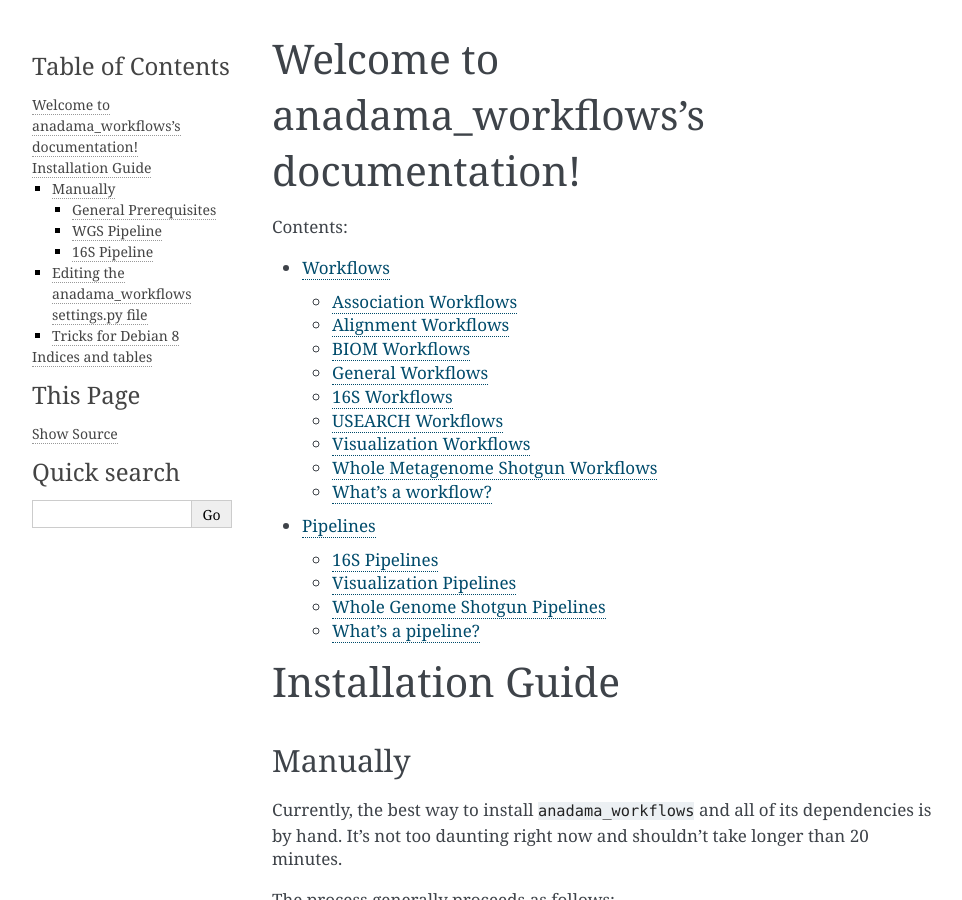
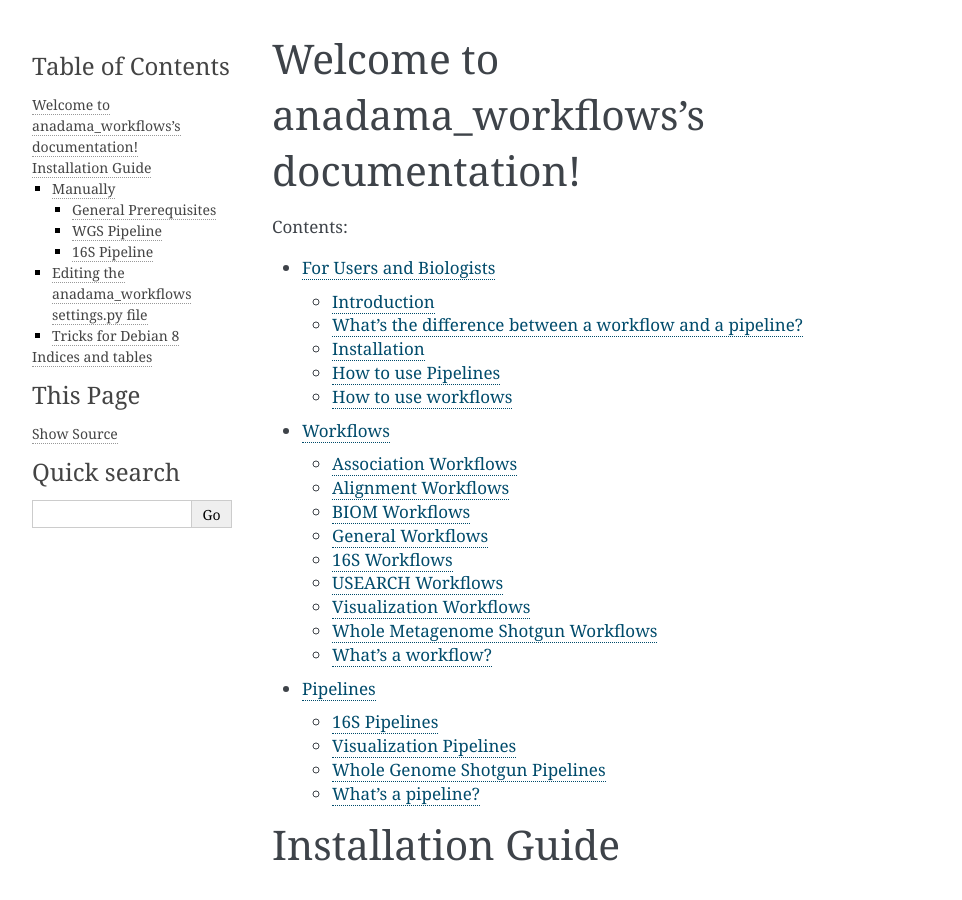
Before and after one commit to biobakery/anadama_workflows, a Sphinx documentation site: the page built from doc/index.rst, in a window 1280 px wide and 900 px high. Shown: the whole window, without its empty margins (148-1110 px from the left). Built offline with Sphinx 7.4.7, drawn with Linux system fonts in a browser that asks for light colours; formulas are drawn with MathJax 3; some of the changed lines change nothing that is shown.

Commit message:
add info for users

```diff
--- /dev/null
+++ b/doc/biologists.rst
@@ -0,0 +1,141 @@
+########################
+For Users and Biologists
+########################
+
+Introduction
+============
+
+AnADAMA is a tool that orchestrates analysis tasks.
+``anadama_workflows`` is a collection of routines that plug in to
+AnADAMA to perform specific tasks like running MetaPhlAn for taxonomic
+profiling of WGS sequences. The routines in ``anadama_workflows``
+often rely on third party tools being installed. Think of this
+ecosystem like a puppet show: the puppeteer is AnADAMA, the brackets
+and strings are in ``anadama_workflows``, the third party tools
+are the puppets, and the director is the user (you!).
+
+AnADAMA knows and works with workflows and
+pipelines. ``anadama_workflows`` contains a healthy number of
+workflows and also contains a handful of pipelines. AnADAMA also
+exposes a number of interfaces to use workflows and pipelines. The
+sections below detail how to use workflows and pipelines.
+
+
+What's the difference between a workflow and a pipeline?
+========================================================
+
+A workflow is AnADAMA's smallest reproduceable unit of work. Workflows
+make tasks, AnADAMA executes the tasks, moving the overall project or
+analysis one step closer to completion. Workflows are like one-dish
+recipies: the chef reads the recipe and uses tools like a pan and heat
+to move a meal one step closer to completion. Just as a recipe isn't
+the dish, a workflow is not a task.
+
+A pipeline is AnADAMA's collection of workflows. Think of a pipeline
+like a stack of recipies to make a breakfast: eggs benedict,
+strawberry and green salad, coffee, and freshly pressed
+juice. AnADAMA, like a good chef, knows what needs to happen
+first. Also, if AnADAMA is interrupted, it will pick up where it left
+off and only redo what is necessary.
+
+
+Installation
+============
+
+Please refer to :ref:`installation-guide`.
+
+
+How to use Pipelines
+====================
+
+AnADAMA provides three interfaces to pipelines: the directory skeleton
+interface, the command-line interface, and the python interface.
+
+Pipeline Directory Skeleton
+___________________________
+
+AnADAMA has a ``anadama skeleton`` command. This command creates a skeleton of
+input directories for a pipeline and a working dodo.py file. Place
+your input files into the appropriate directories, then run ``anadama
+run`` or ``doit run``. Workflow options can be changed by editing the
+files under the ``input/_options`` directory.
+
+For more information on the ``skeleton`` command, please refer to
+`AnADAMA's skeleton documentation <http://rschwager-hsph.bitbucket.org/documentation/anadama/your_own_pipeline.html#using-pipelines-via-the-directory-skeleton>`_.
+
+
+Pipeline Command Line Interface
+_______________________________
+
+AnADAMA also lets you put all options and paramters on the command
+line and execute everything with one (possibly big) command. Use the
+``anadama pipeline`` command.
+
+For more information on how to use the ``pipeline`` command, see
+`AnADAMA's documentation <http://rschwager-hsph.bitbucket.org/documentation/anadama/your_own_pipeline.html#using-pipelines-via-the-command-line-interface>`_.
+
+
+Pipeline Python Interface
+_________________________
+
+Pipelines are importable python classes.
+Here's an example of using a pipeline in a dodo.py file:
+
+.. code:: python
+
+  import os
+  from anadama_workflows import pipelines
+
+  all_files = os.listdir('./raw_data_files/')
+
+  def task_16S_analysis():
+      """Use the 16S pipeline from anadama_workflows to get some OTU
+      tables from some samples"""
+
+      # Instantiate the pipeline
+      my_pipeline = pipelines.SixteenSPipeline(
+          raw_seq_files = all_files,
+          sample_metadata = "./map.txt",
+      )
+      # have it build up the tasks necessary to finish processing
+      my_pipeline.configure()
+
+      # give the tasks over to DoIt
+      yield my_pipeline.task_dicts
+
+
+
+
+How to use workflows
+====================
+
+Unlike pipelines, there's only one interface to individual
+workflows: python. Start by creating your own dodo.py file with a text
+editor of your choice (text editors are programs like nano or Sublime
+text, NOT word processors like Microsoft Word, Google Docs or
+Openoffice) and typing the following:
+
+.. code:: python
+
+	  import anadama_workflows as workflows
+	  fastq_files = glob.glob("*.fastq")
+
+	  def task_metagenome_profile():
+	      """perform metagenomic profiling on all fastq files"""
+
+	      alignment_files = list()
+	      for fastq_file in fastq_files:
+	          yield workflows.metaphlan2([fastq_file])
+		  alignment_file = fastq_file+".sam"
+		  yield workflows.bowtie2_align([fastq_file],
+		                                alignment_file)
+	          alignment_files.append(alignment_file)
+              yield workflows.humann([alignment_files], workdir='./humann')
+
+Then save the file and run by executing ``anadama run -f dodo.py``.
+This is all python code; if you're new to Python, consider reading the
+Python tutorial_ or the `code academy tutorial`_.
+
+.. _tutorial: https://docs.python.org/2/tutorial/index.html
+
+.. _`code academy tutorial`: https://www.codecademy.com/en/tracks/python
--- a/doc/index.rst
+++ b/doc/index.rst
@@ -11,9 +11,12 @@ Contents:
 .. toctree::
    :maxdepth: 2
 
+   biologists
    workflows
    pipelines
 
+
+.. _installation-guide:
 
 Installation Guide
 ==================
```
